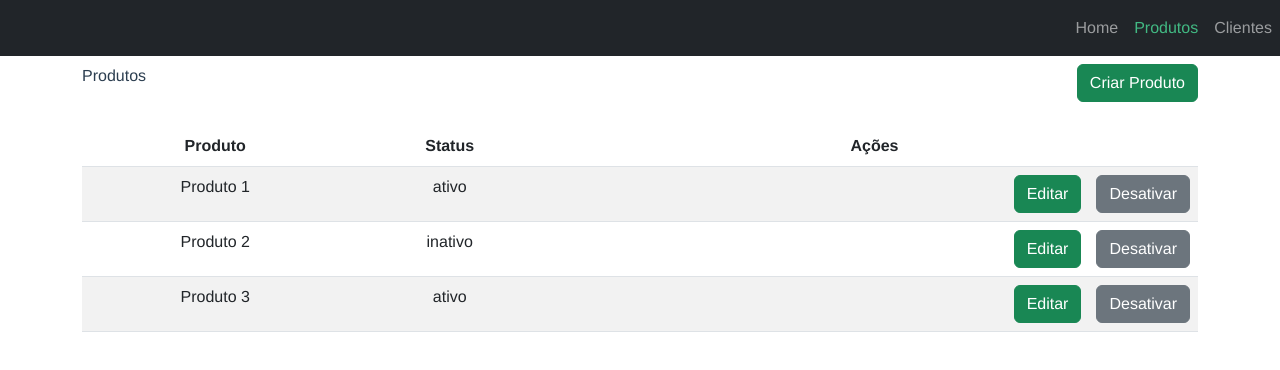
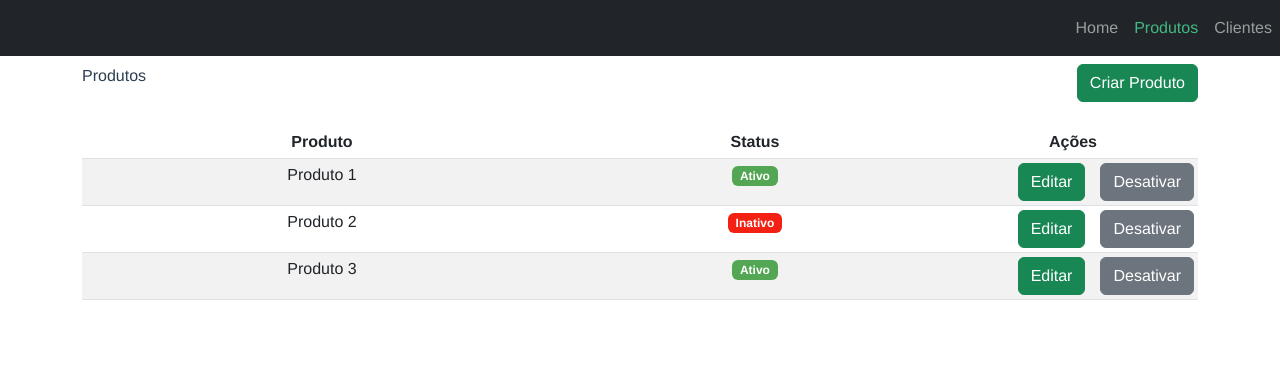
Before and after one commit to BFErvilha/data-stone-challenge, a Vue app: page /products in a window 1280 px wide. Shown: the top 370 px of the page. Built offline with nearby package versions, Linux system fonts and the light colour scheme.

Commit message:
create product

```diff
--- a/src/router/index.js
+++ b/src/router/index.js
@@ -19,6 +19,11 @@ const routes = [
     name: 'productsCreate',
     component: () => import('@/views/Products/Product.vue'),
   },
+  {
+    path: '/products/:productId',
+    name: 'productsEdit',
+    component: () => import('@/views/Products/Product.vue'),
+  },
 ];
 
 const router = new VueRouter({
--- a/src/store/index.js
+++ b/src/store/index.js
@@ -6,9 +6,9 @@ Vue.use(Vuex);
 export default new Vuex.Store({
   state: {
     products: [
-      { name: 'Produto 1', id: 1, status: 'ativo' },
-      { name: 'Produto 2', id: 2, status: 'inativo' },
-      { name: 'Produto 3', id: 3, status: 'ativo' },
+      { name: 'Produto 1', id: 1, status: true },
+      { name: 'Produto 2', id: 2, status: false },
+      { name: 'Produto 3', id: 3, status: true },
     ],
   },
   getters: {
--- a/src/views/Products/Product.vue
+++ b/src/views/Products/Product.vue
@@ -1,10 +1,64 @@
 <template>
-  <div>Produto</div>
+  <b-row>
+    <b-col cols="12"> Novo Produto </b-col>
+    <b-col>
+      <b-card style="max-width: 20rem; margin: 0 auto" class="mb-2">
+        <b-form-group id="fieldset-1" label="Produto" label-for="input-1">
+          <b-form-input
+            id="input-1"
+            v-model="product.name"
+            :state="state"
+            trim
+          ></b-form-input>
+        </b-form-group>
+
+        <b-form-group id="fieldset-1" label="Status" label-for="input-1">
+          <b-form-checkbox
+            id="checkbox-1"
+            v-model="product.status"
+            name="checkbox-1"
+            value="accepted"
+            unchecked-value="not_accepted"
+          >
+            Ativo
+          </b-form-checkbox>
+        </b-form-group>
+
+        <b-button @click="saveProduct()" variant="primary">Registrar</b-button>
+      </b-card>
+    </b-col>
+  </b-row>
 </template>
 <script>
 export default {
   // eslint-disable-next-line
   name: 'Product',
+  data() {
+    return {
+      product: {
+        name: null,
+        status: false,
+      },
+    };
+  },
+  methods: {
+    saveProduct() {
+      this.$store.dispatch('addNewProduct', this.product);
+      this.$router.push({ name: 'productsList' });
+    },
+    getStoreProduct(productId) {
+      const allProducts = this.$store.getters.allProducts;
+      this.product = allProducts.filter(
+        (product) => product.id === parseInt(productId),
+      );
+    },
+  },
+  created() {
+    if (this.$route.params.productId) {
+      const productId = parseInt(this.$route.params.productId);
+      this.getStoreProduct(productId);
+    }
+  },
 };
 </script>
 
--- a/src/views/Products/ProductsList.vue
+++ b/src/views/Products/ProductsList.vue
@@ -10,13 +10,20 @@
         >
       </b-col>
       <b-col cols="12" class="mt-4">
-        <b-table striped hover :fields="fields" :items="products">
+        <b-table striped hover :fields="fields" :items="products" :small="true">
           <template #empty>
             <h4>No momento não temos Produtos Cadastrados</h4>
           </template>
-          <template #cell(actions)="">
+          <template #cell(status)="data">
+            <div class="badge" :class="statusToClass(data.item.status)">
+              {{ data.item.status | statusName }}
+            </div>
+          </template>
+          <template #cell(actions)="data">
             <div class="btn-actions d-flex justify-content-end">
-              <b-button variant="success">Editar</b-button>
+              <b-button :to="`/products/${data.item.id}`" variant="success"
+                >Editar</b-button
+              >
               <b-button variant="secondary">Desativar</b-button>
             </div>
           </template>
@@ -34,13 +41,29 @@ export default {
       fields: [
         { key: 'name', label: 'Produto' },
         { key: 'status', label: 'Status' },
-        { key: 'actions', label: 'Ações' },
+        {
+          key: 'actions',
+          label: 'Ações',
+          thStyle: { width: '250px !important' },
+        },
       ],
     };
   },
   computed: {
     products() {
       return this.$store.getters.allProducts;
+    },
+  },
+  methods: {
+    statusToClass(status) {
+      if (status) return 'badgeActive';
+      return 'badgeInactive';
+    },
+  },
+  filters: {
+    statusName(status) {
+      if (status) return 'Ativo';
+      return 'Inativo';
     },
   },
 };
@@ -52,4 +75,11 @@ export default {
     margin-left: 15px;
   }
 }
+.badgeActive {
+  background-color: #53a653;
+}
+
+.badgeInactive {
+  background-color: #f32013;
+}
 </style>
--- a/vue.config.js
+++ b/vue.config.js
@@ -1,4 +1,4 @@
-const { defineConfig } = require('@vue/cli-service')
+const { defineConfig } = require('@vue/cli-service');
 module.exports = defineConfig({
-  transpileDependencies: true
-})
+  transpileDependencies: true,
+});
```
